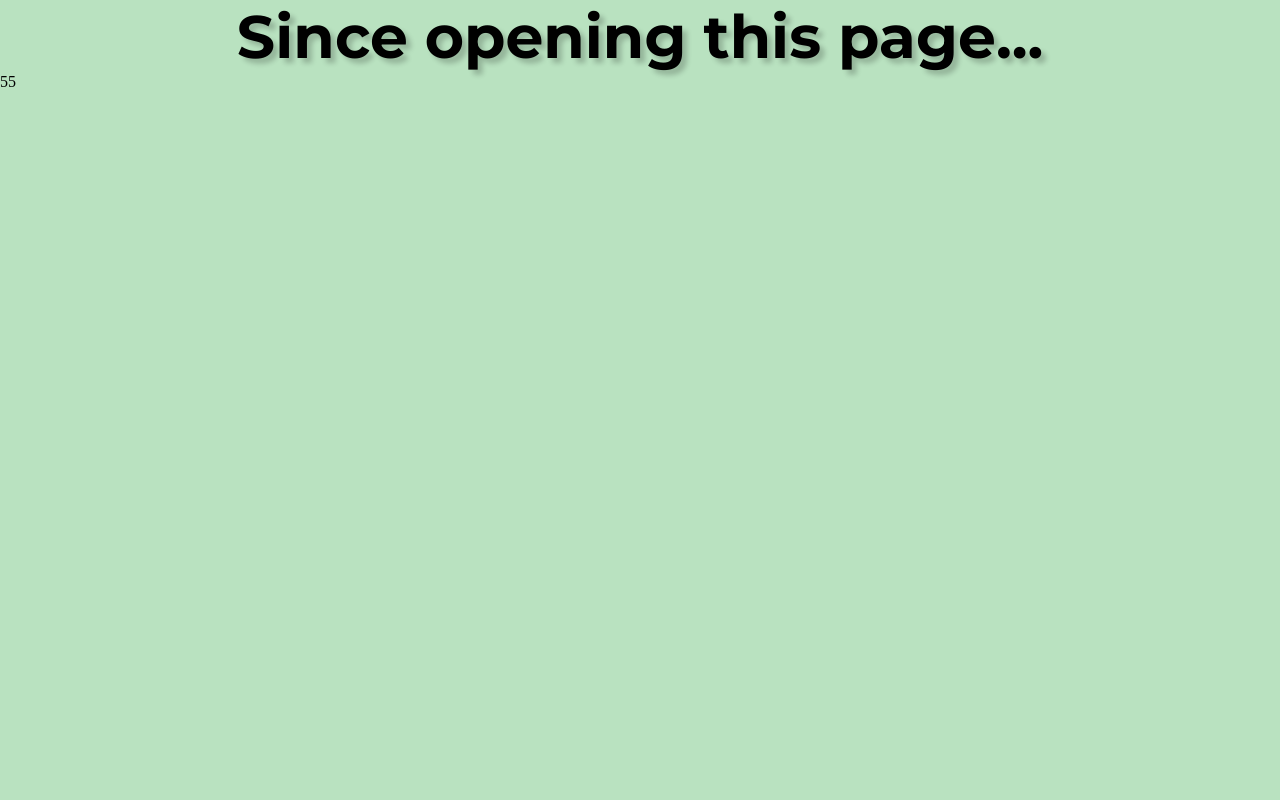
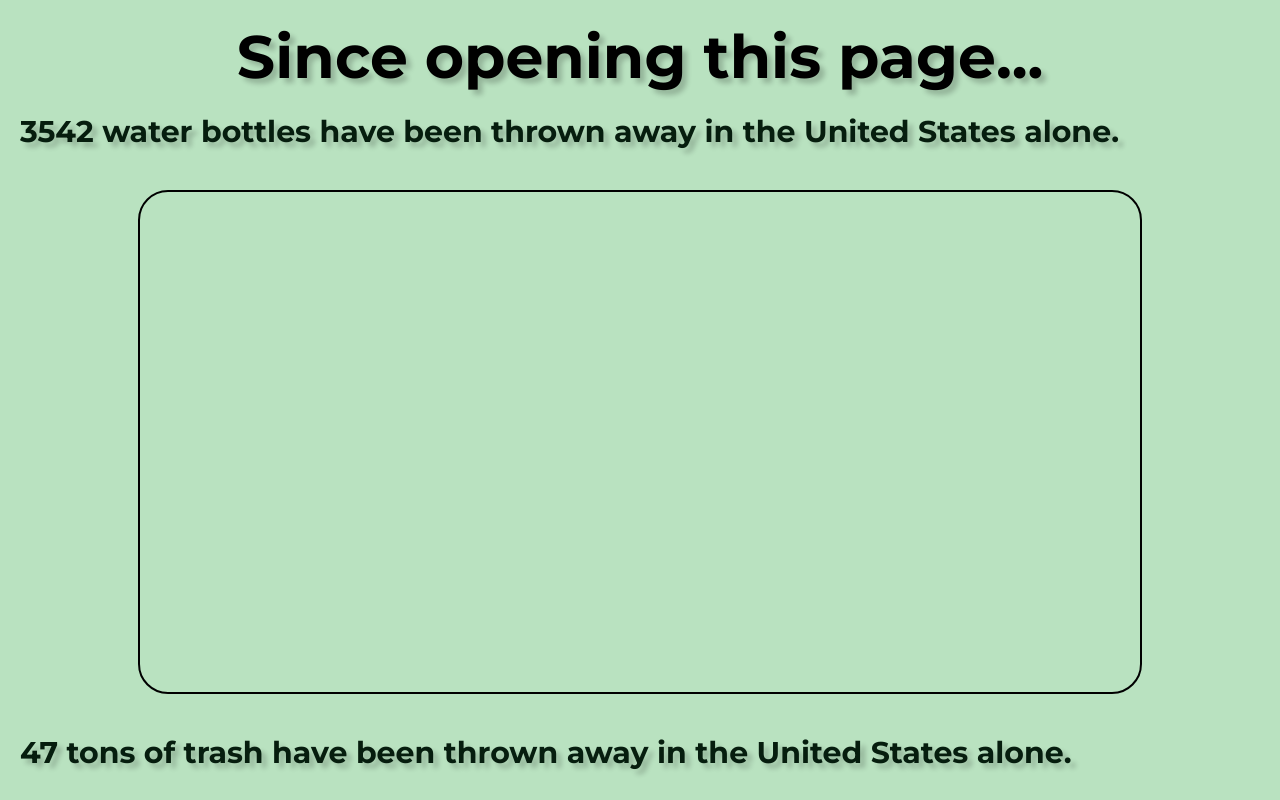
Before and after one commit to ryanhur51/mini-games, a plain HTML site: page pollution.html in a window 1280 px wide. Drawn offline with Linux system fonts and the light colour scheme.

```diff
--- a/pollution.html
+++ b/pollution.html
@@ -10,15 +10,20 @@
     <link href="https://fonts.googleapis.com/css2?family=Montserrat:ital,wght@0,100..900;1,100..900&display=swap" rel="stylesheet">
     <link rel="stylesheet" href="style.css">
     <style>
-        body {
-            background-color: rgb(185, 226, 192);
+        body{
+        background-color: rgb(185, 226, 192);
         }
     </style>
 </head>
-<body>
+<body id>
     <h1 class="intro title pollution"> Since opening this page...</h1>
     <h2 id="switch"> </h2>
-    <div id="clock"></div>
+    <div id="waterBottle" class="text"></div>
+    <div id="waterImage" class="intro">
+        <div> </div>
+    </div>
+
+    <div id="trash" class="text"></div>
     <script src="script.js"></script>
 </body>
 </html>
--- a/script.js
+++ b/script.js
@@ -1,13 +1,19 @@
-document.getElementById('switch').addEventListener('click', function() {
-    window.location.href = 'pollution.html';
-});
+var counter = 0;
+const waterBottles = 60000000/24/60/60 //60 million water bottles get thrown a day in the U.S.
+const tonsOfTrash = 292400000/(365.25*24*60*60)
 
 function updateClock() {
     var now = new Date();
-    var seconds = 0;
-    seconds = now.getSeconds();
-    var secondsString = (seconds < 10) ? '0' + seconds : seconds;
-    document.getElementById('clock').textContent = secondsString;
+    counter = counter + 0.1;
+
+    var waterString = Math.round(counter * waterBottles) + " water bottles have been thrown away in the United States alone."
+    document.getElementById('waterBottle').textContent = waterString
+    var trashString = Math.round(counter * tonsOfTrash) + " tons of trash have been thrown away in the United States alone."
+    document.getElementById('trash').textContent = trashString
 }
 updateClock();
-setInterval(updateClock, 1000);
+setInterval(updateClock, 100);
+
+function youtubeTracker(){
+
+}
--- a/style.css
+++ b/style.css
@@ -3,18 +3,28 @@
     margin: 0px;
 }
 
+
 .title {
     font-family: "Montserrat", sans-serif;
     font-size: 60px;
     font-weight: 700;
+    padding-bottom: 20px;
+    padding-top: 20px;
     text-shadow: 5px 5px 5px rgba(0, 0, 0, 0.2);
     text-align: center;
 }
 .text{
     font-family: "Montserrat", sans-serif;
-    font-size: 40px;
+    font-size: 30px;
     font-weight: 700;
+    padding-left: 20px;
+    color:rgb(6, 29, 14);
     text-shadow: 5px 5px 5px rgba(0, 0, 0, 0.2);
+    animation: fade-in 2s;
+    transition: color 0.5s;
+}
+.text:hover{
+    color: rgb(16, 74, 36);
 }
 
 
@@ -32,6 +42,18 @@
     opacity: 0.8;
 }
 
+#waterImage{
+    margin: 40px auto;
+    height: 500px;
+    width: 1000px;
+    border: 2px solid black;
+    border-radius: 30px;
+}
+
+.intro{
+    animation: backgroundSwitch 1s;
+    animation: fade-up 1s;
+}
 @keyframes fade-up {
     0% {
         opacity: 0;
@@ -43,7 +65,22 @@
     }
 }
 
-.intro{
-    animation: backgroundSwitch 1s;
-    animation: fade-up 1s;
+@keyframes fade-down {
+    0% {
+        opacity: 0;
+        transform: translateY(30px) scale(0.8);
+    }
+    100% {
+        opacity: 1;
+        transdorm: translateY(0px) scale(1);
+    }
 }
+
+@keyframes fade-in {
+    0% {
+        opacity: 0;
+    }
+    100% {
+        opacity: 1;
+    }
+}
```
Also changed, not shown: index.html (+11 -4 lines), mrbeast.html (added, +12 -0 lines), images/water.avif (added), images/water.gif (added).
